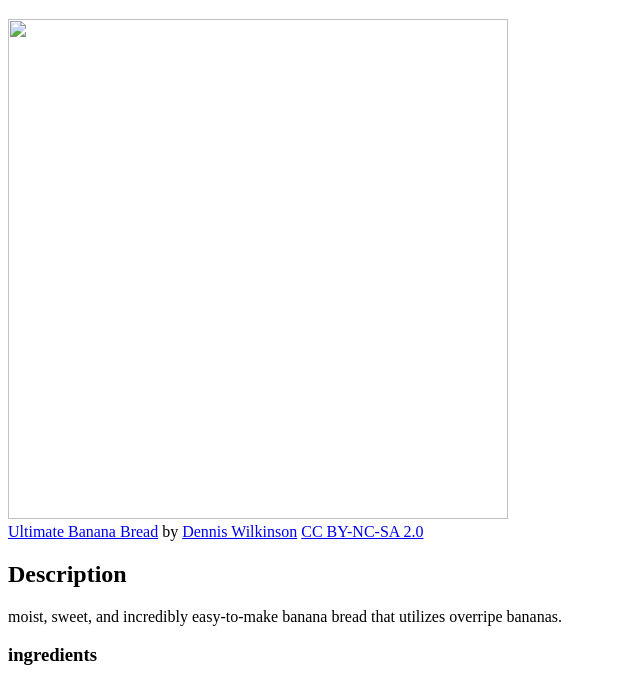
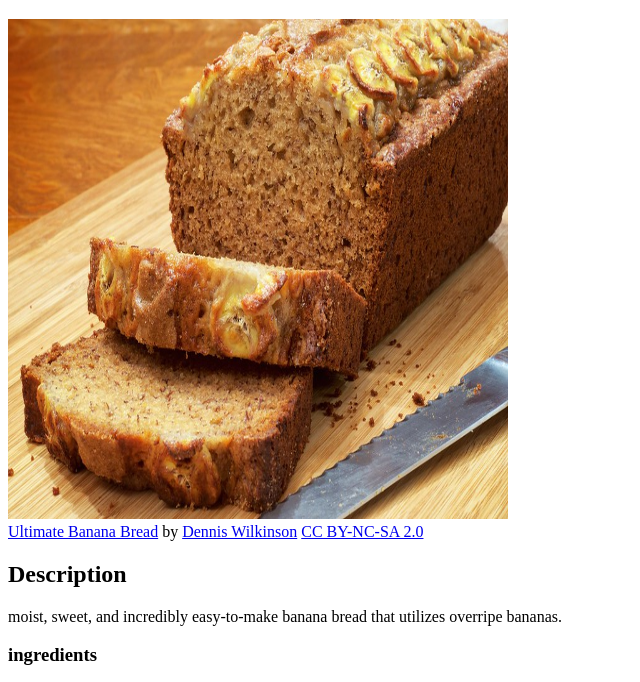
Before and after one commit to johnmwanza268-iam/repos, a plain HTML site: page odin-recipes/recipes/banana-bread.html in a window 1280 px wide. Shown: the part 61-743 px from the top of the page, without its empty margins (0-640 px from the left). Drawn offline with Linux system fonts and the light colour scheme; the site is published under a folder, as on GitHub Pages, so addresses that start at the root find nothing.

Commit message:
fixed image path for banana bread

```diff
--- a/odin-recipes/recipes/banana-bread.html
+++ b/odin-recipes/recipes/banana-bread.html
@@ -7,7 +7,7 @@
 </head>
 <body>
     <h1>Banana Bread</h1>
-    <img src="/odin-recipes/images/banana-bread.jpg" width="500" height="500"><br>
+    <img src="../images/banana-bread.jpg" width="500" height="500"><br>
     <a href="https://www.flickr.com/photos/djwtwo/16431315088" target="_blank">Ultimate Banana Bread</a>
     by <a href="https://www.flickr.com/photos/djwtwo" target="_blank">Dennis Wilkinson</a>
     <a href="https://creativecommons.org" target="_blank">CC BY-NC-SA 2.0</a>
```
